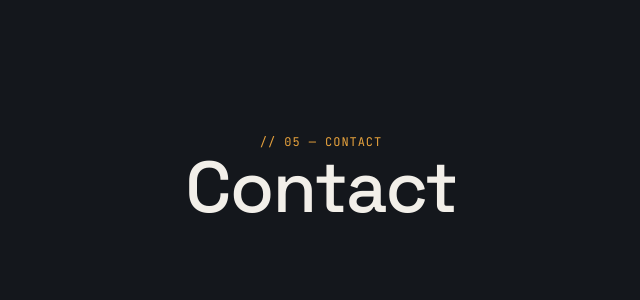
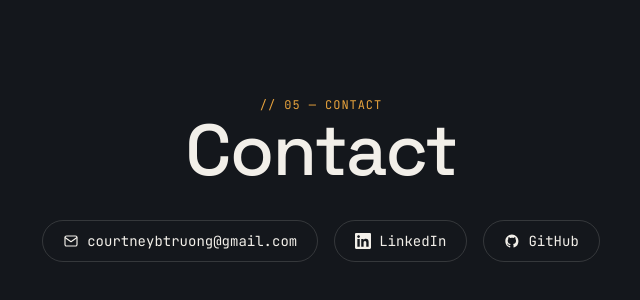
Before and after one commit to courtneytruong/Portfolio-Website, a React (Vite) app: page / in a window 1280 px wide. Shown: the part 4521-4821 px from the top of the page, without its empty margins (319-959 px from the left). Built offline with nearby package versions, Linux system fonts and the light colour scheme.

Commit message:
Added buttons to contact section for mail, linkedin and github

```diff
--- a/src/components/icons.tsx
+++ b/src/components/icons.tsx
@@ -36,3 +36,34 @@ export function ExternalLinkIcon({ className }: IconProps) {
     </svg>
   )
 }
+
+export function LinkedinIcon({ className }: IconProps) {
+  return (
+    <svg
+      viewBox="0 0 24 24"
+      fill="currentColor"
+      className={className}
+      aria-hidden="true"
+    >
+      <path d="M20.447 20.452h-3.554v-5.569c0-1.328-.027-3.037-1.852-3.037-1.853 0-2.136 1.445-2.136 2.939v5.667H9.351V9h3.414v1.561h.046c.477-.9 1.637-1.85 3.37-1.85 3.601 0 4.267 2.37 4.267 5.455v6.286zM5.337 7.433c-1.144 0-2.063-.926-2.063-2.065 0-1.138.92-2.063 2.063-2.063 1.14 0 2.064.925 2.064 2.063 0 1.139-.925 2.065-2.064 2.065zm1.782 13.019H3.555V9h3.564v11.452zM22.225 0H1.771C.792 0 0 .774 0 1.729v20.542C0 23.227.792 24 1.771 24h20.451C23.2 24 24 23.227 24 22.271V1.729C24 .774 23.2 0 22.222 0h.003z" />
+    </svg>
+  )
+}
+
+export function MailIcon({ className }: IconProps) {
+  return (
+    <svg
+      viewBox="0 0 24 24"
+      fill="none"
+      stroke="currentColor"
+      strokeWidth={1.75}
+      strokeLinecap="round"
+      strokeLinejoin="round"
+      className={className}
+      aria-hidden="true"
+    >
+      <path d="M3 6.75A2.25 2.25 0 0 1 5.25 4.5h13.5A2.25 2.25 0 0 1 21 6.75v10.5a2.25 2.25 0 0 1-2.25 2.25H5.25A2.25 2.25 0 0 1 3 17.25V6.75Z" />
+      <path d="m3.5 7 8.5 6 8.5-6" />
+    </svg>
+  )
+}
--- a/src/sections/Contact.tsx
+++ b/src/sections/Contact.tsx
@@ -1,7 +1,41 @@
 import SectionShell from '../components/SectionShell'
+import { GithubIcon, LinkedinIcon, MailIcon } from '../components/icons'
+
+const contactLinkStyles =
+  'inline-flex items-center gap-2 rounded-full border border-paper-100/15 px-5 py-2.5 font-mono text-sm text-paper-100 transition-colors hover:border-accent-500/40 hover:text-accent-500 focus-visible:outline-none focus-visible:ring-2 focus-visible:ring-accent-500 focus-visible:ring-offset-2 focus-visible:ring-offset-ink-950'
 
 function Contact() {
-  return <SectionShell id="contact" index={5} label="Contact" />
+  return (
+    <SectionShell id="contact" index={5} label="Contact">
+      <div className="mx-auto mt-8 flex max-w-xl flex-wrap items-center justify-center gap-4">
+        <a
+          href="mailto:courtneybtruong@gmail.com"
+          className={contactLinkStyles}
+        >
+          <MailIcon className="h-4 w-4" />
+          courtneybtruong@gmail.com
+        </a>
+        <a
+          href="https://www.linkedin.com/in/courtneybtruong"
+          target="_blank"
+          rel="noreferrer"
+          className={contactLinkStyles}
+        >
+          <LinkedinIcon className="h-4 w-4" />
+          LinkedIn
+        </a>
+        <a
+          href="https://github.com/courtneytruong"
+          target="_blank"
+          rel="noreferrer"
+          className={contactLinkStyles}
+        >
+          <GithubIcon className="h-4 w-4" />
+          GitHub
+        </a>
+      </div>
+    </SectionShell>
+  )
 }
 
 export default Contact
```
